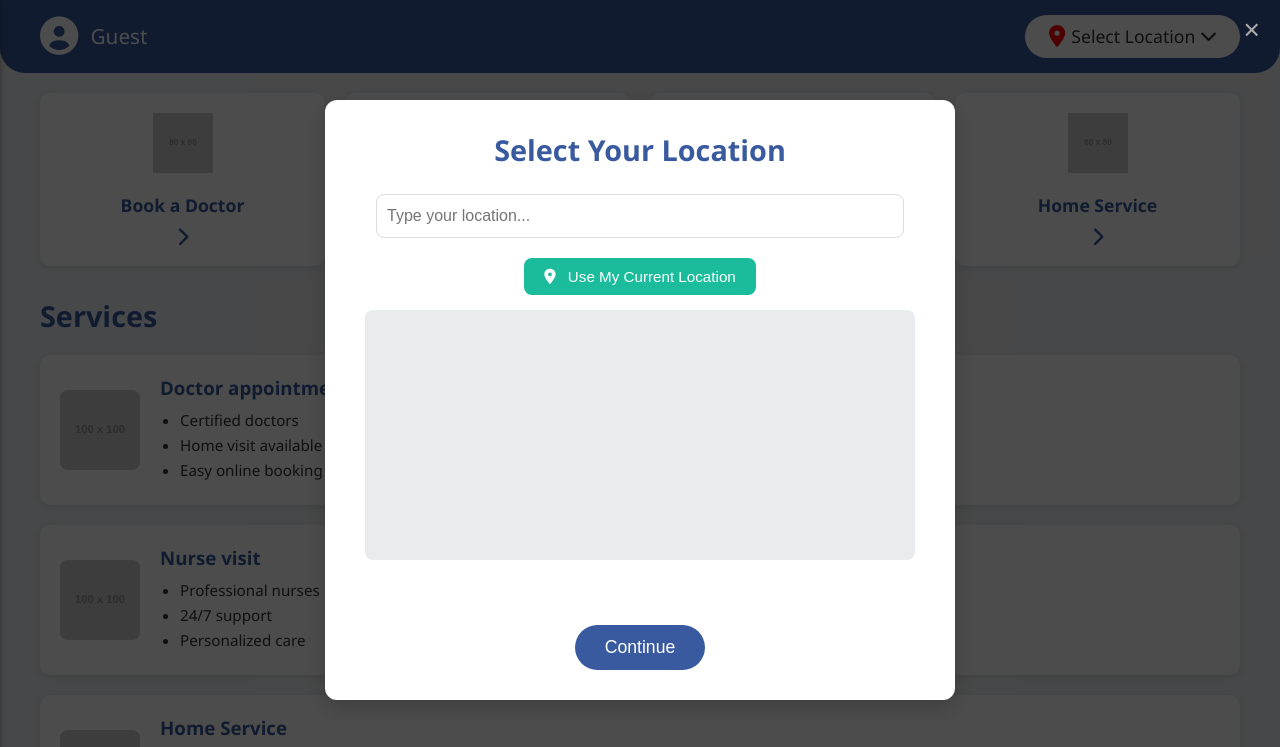
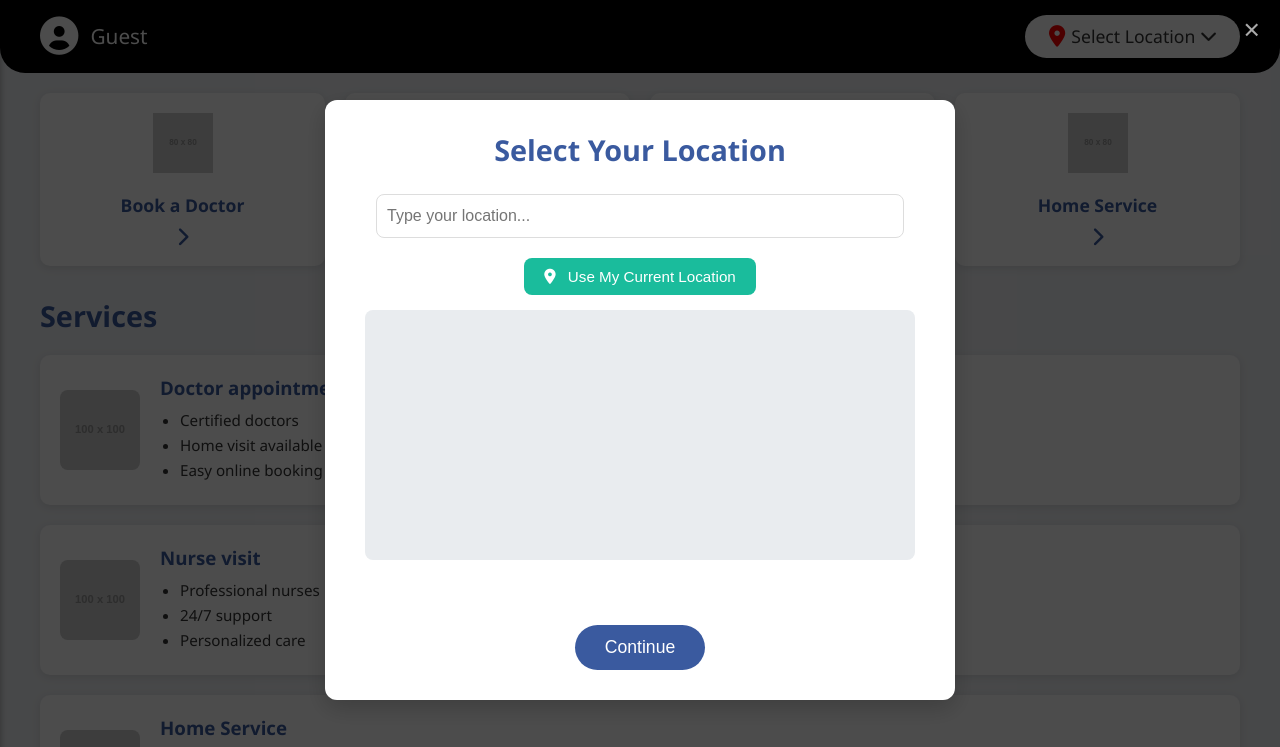
Before and after one commit to aman1640/DhipyCare, a website: page public/home.html in a window 1280 px wide. Shown: the top 747 px of the page. Drawn offline with Linux system fonts and the light colour scheme; some packages are replaced by stand-ins of ours; no server answers; placeholder pictures from the web are drawn by us.

Commit message:
first update

```diff
--- a/public/home.html
+++ b/public/home.html
@@ -14,7 +14,7 @@ body {
 }
 
 header {
-    background-color: #3A5A9F;
+    background-color: #000000;
     color: white;
     padding: 15px 25px; /* Restored padding */
     position: sticky;
```
